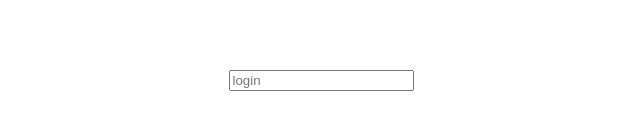
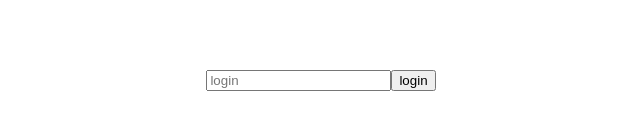
Before and after one commit to puncleV/diet-diary, a Vue app: page /#/ in a window 1280 px wide. Shown: the part 320-450 px from the top of the page, without its empty margins (319-959 px from the left). Built offline with nearby package versions, Linux system fonts and the light colour scheme.

Commit message:
login-form
add: login event when login was entered;

```diff
--- a/src/App.vue
+++ b/src/App.vue
@@ -1,7 +1,7 @@
 <template>
     <div id="app">
         <app-header v-if="loggedIn" :date="date" @date-change="onDateChangeHandler"></app-header>
-        <router-view class="content" :selectedDate="date" v-if="!loggedIn || date !== null"/>
+        <router-view class="content" :selectedDate="date" v-if="!loggedIn || date !== null" @login="loginHandler"/>
     </div>
 </template>
 
@@ -20,6 +20,9 @@ export default {
   methods: {
     onDateChangeHandler: function (date) {
       this.date = date
+    },
+    loginHandler: function () {
+      console.log('login')
     }
   }
 }
--- a/src/components/login.vue
+++ b/src/components/login.vue
@@ -1,6 +1,7 @@
 <template>
     <div class="login">
         <div class="login-form">
+            <div>
                 <div>
                     <label>
                         <input placeholder="login" v-model="login"/>
@@ -12,6 +13,8 @@
                     </label>
                 </div>
             </div>
+            <button @click="loginClickHandler">login</button>
+        </div>
     </div>
 </template>
 
@@ -22,6 +25,11 @@ export default {
     return {
       login: '',
       password: ''
+    }
+  },
+  methods: {
+    loginClickHandler: function () {
+      this.$emit('login')
     }
   }
 }
```
Lines whose indentation alone changed are shown as unchanged.
